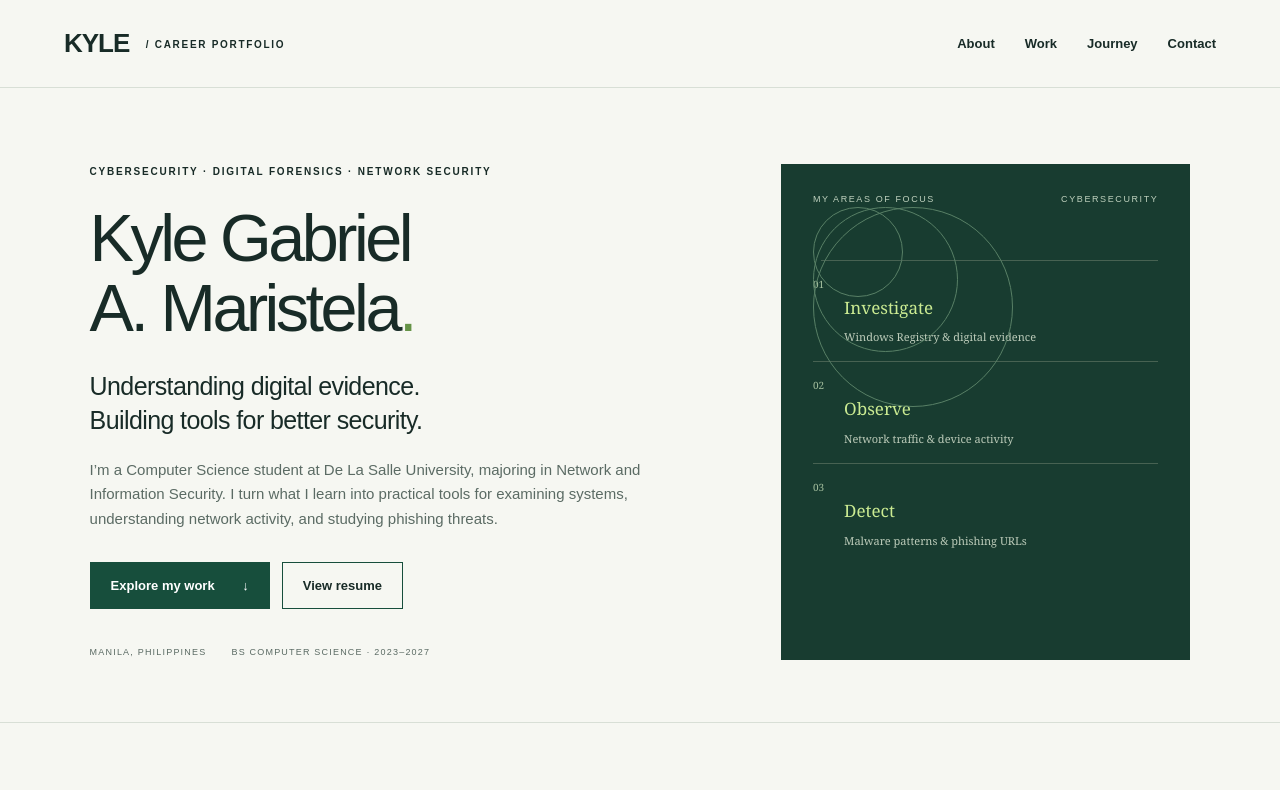
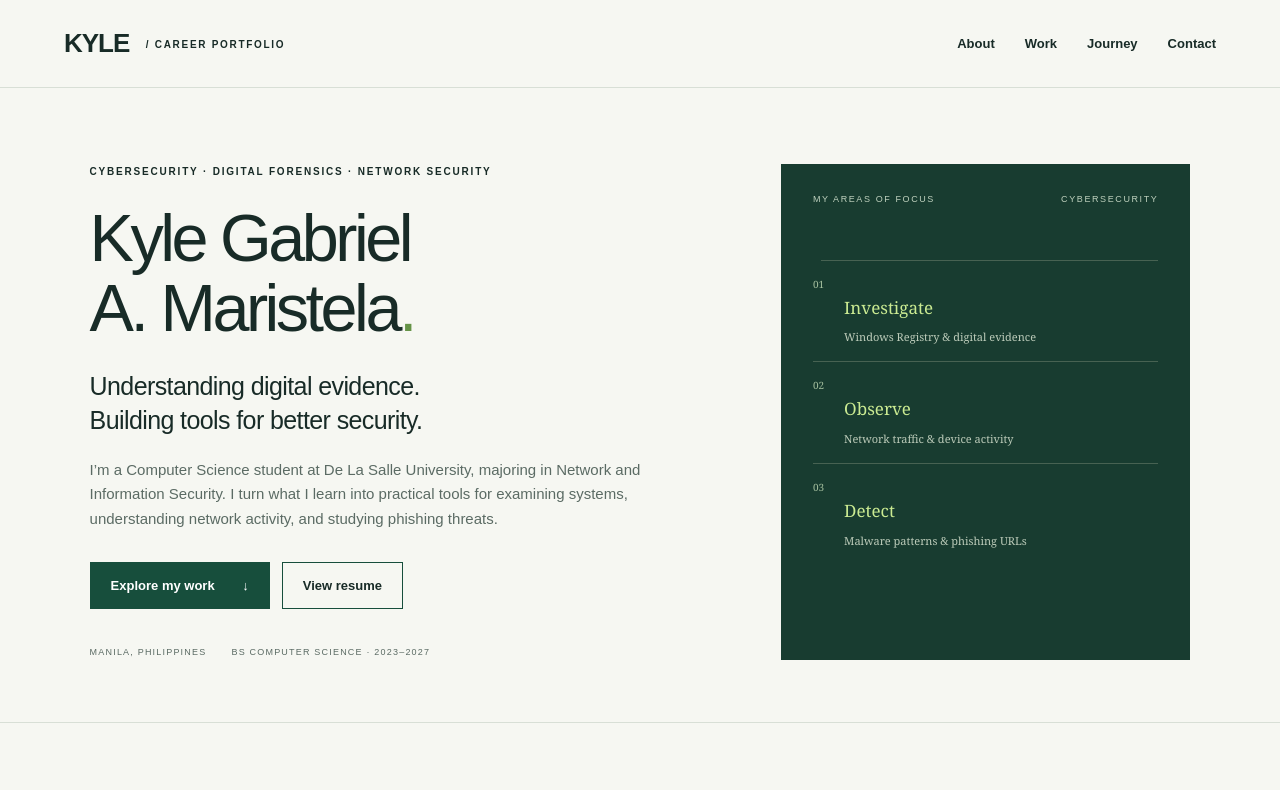
Before and after one commit to KyGit25/Portfolio, a plain HTML site: page index.html in a window 1280 px wide. Shown: the top 790 px of the page. Drawn offline with Linux system fonts and the light colour scheme.

Commit message:
Update index.html

```diff
--- a/index.html
+++ b/index.html
@@ -1,7 +1,7 @@
 <!DOCTYPE html>
 <html lang="en"><head><meta charset="UTF-8"><meta name="viewport" content="width=device-width,initial-scale=1"><meta name="description" content="Kyle Gabriel Maristela — cybersecurity student at De La Salle University. Explore academic projects in digital forensics, network analysis, and phishing detection."><title>Kyle Maristela — Career Portfolio</title><link rel="stylesheet" href="style.css"></head><body>
 <a class="skip" href="#main">Skip to content</a><header><a class="brand" href="#">KYLE<span> / CAREER PORTFOLIO</span></a><nav aria-label="Main navigation"><a href="#about">About</a><a href="#work">Work</a><a href="#journey">Journey</a><a href="#contact">Contact</a></nav></header>
-<main id="main"><section class="hero"><div class="hero-copy"><div class="eyebrow"></span> CYBERSECURITY · DIGITAL FORENSICS · NETWORK SECURITY</div><h1>Kyle Gabriel<br>A. Maristela<span class="period">.</span></h1><p class="lead">Understanding digital evidence.<br>Building tools for better security.</p><p class="intro">I’m a Computer Science student at De La Salle University, majoring in Network and Information Security. I turn what I learn into practical tools for examining systems, understanding network activity, and studying phishing threats.</p><div class="actions"><a class="button primary" href="#work">Explore my work <span>↓</span></a><a class="button" href="RESUME.pdf" target="_blank" rel="noopener">View resume</a></div><div class="location">MANILA, PHILIPPINES <span>BS COMPUTER SCIENCE · 2023–2027</span></div></div><aside class="focus"><div class="focus-top">MY AREAS OF FOCUS <span>CYBERSECURITY</span></div><div class="ring r1"></div><div class="ring r2"></div><div class="ring r3"></div><span class="core"><div class="focus-item"><span>01</span><div><b>Investigate</b><small>Windows Registry & digital evidence</small></div></div><div class="focus-item"><span>02</span><div><b>Observe</b><small>Network traffic & device activity</small></div></div><div class="focus-item"><span>03</span><div><b>Detect</b><small>Malware patterns & phishing URLs</small></div></div></aside></section>
+<main id="main"><section class="hero"><div class="hero-copy"><div class="eyebrow"></span> CYBERSECURITY · DIGITAL FORENSICS · NETWORK SECURITY</div><h1>Kyle Gabriel<br>A. Maristela<span class="period">.</span></h1><p class="lead">Understanding digital evidence.<br>Building tools for better security.</p><p class="intro">I’m a Computer Science student at De La Salle University, majoring in Network and Information Security. I turn what I learn into practical tools for examining systems, understanding network activity, and studying phishing threats.</p><div class="actions"><a class="button primary" href="#work">Explore my work <span>↓</span></a><a class="button" href="RESUME.pdf" target="_blank" rel="noopener">View resume</a></div><div class="location">MANILA, PHILIPPINES <span>BS COMPUTER SCIENCE · 2023–2027</span></div></div><aside class="focus"><div class="focus-top">MY AREAS OF FOCUS <span>CYBERSECURITY</span></div><span class="core"><div class="focus-item"><span>01</span><div><b>Investigate</b><small>Windows Registry & digital evidence</small></div></div><div class="focus-item"><span>02</span><div><b>Observe</b><small>Network traffic & device activity</small></div></div><div class="focus-item"><span>03</span><div><b>Detect</b><small>Malware patterns & phishing URLs</small></div></div></aside></section>
 <section id="about" class="section about"><div><p class="eyebrow">01 / INTRODUCTION</p><h2>Curious about the details.<br>Focused on the evidence.</h2></div><div><p>I’m interested in a career in defensive cybersecurity, particularly digital forensics and network security. I enjoy breaking down technical problems, building tools, and checking what the results actually show.</p><p>My academic work includes Windows Registry parsing, real-time network traffic analysis, and malware scanning. I am also part of a thesis team studying how URL obfuscation can hide phishing attempts from traditional machine learning models.</p><p>Working on group projects and serving in student organizations has helped me practice collaboration, coordination, and responsibility alongside my technical skills.</p><a class="text-link" href="https://www.linkedin.com/in/kyle-maristela" target="_blank" rel="noopener">LinkedIn public profile</a></div></section>
 <section id="work" class="section"><div class="section-heading"><div><p class="eyebrow">02 / SELECTED ACADEMIC WORK</p><h2>Learning, put into practice.</h2></div><a class="text-link" href="https://github.com/KyGit25" target="_blank" rel="noopener">GitHub / KyGit25</a></div><div class="filters" role="group" aria-label="Filter projects"><button class="active" data-filter="all" aria-pressed="true">All work</button><button data-filter="security" aria-pressed="false">Security & forensics</button><button data-filter="research" aria-pressed="false">Research</button><button data-filter="software" aria-pressed="false">Software & community</button></div><p class="sr-only" id="filter-status" aria-live="polite"></p>
 <div class="projects">
```
